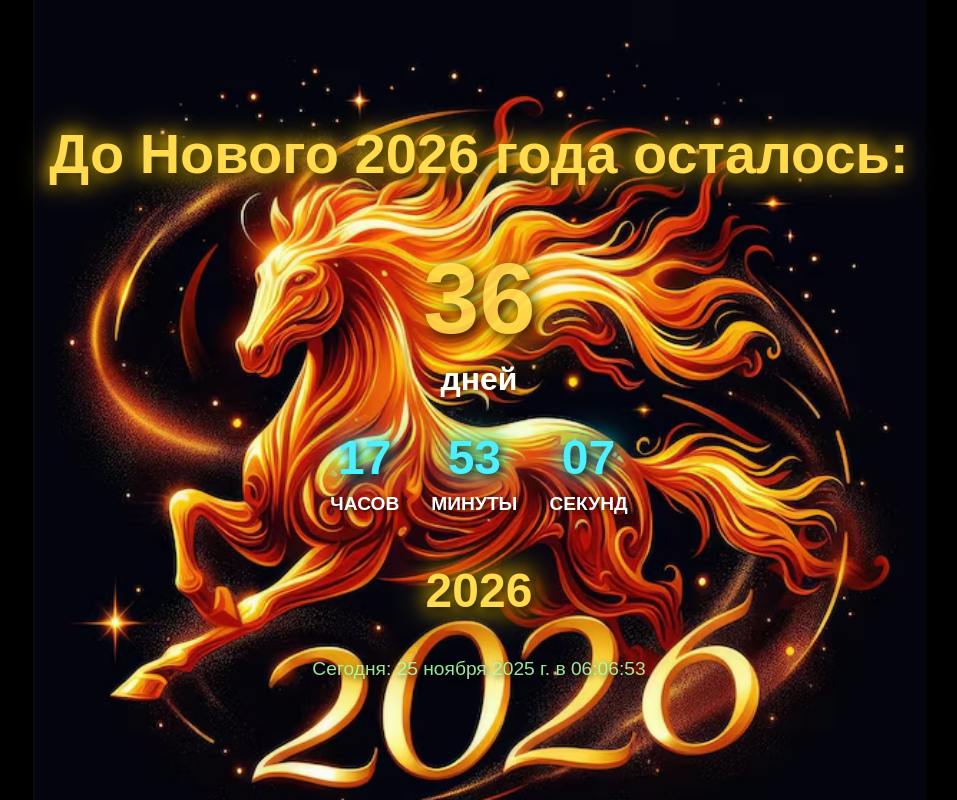
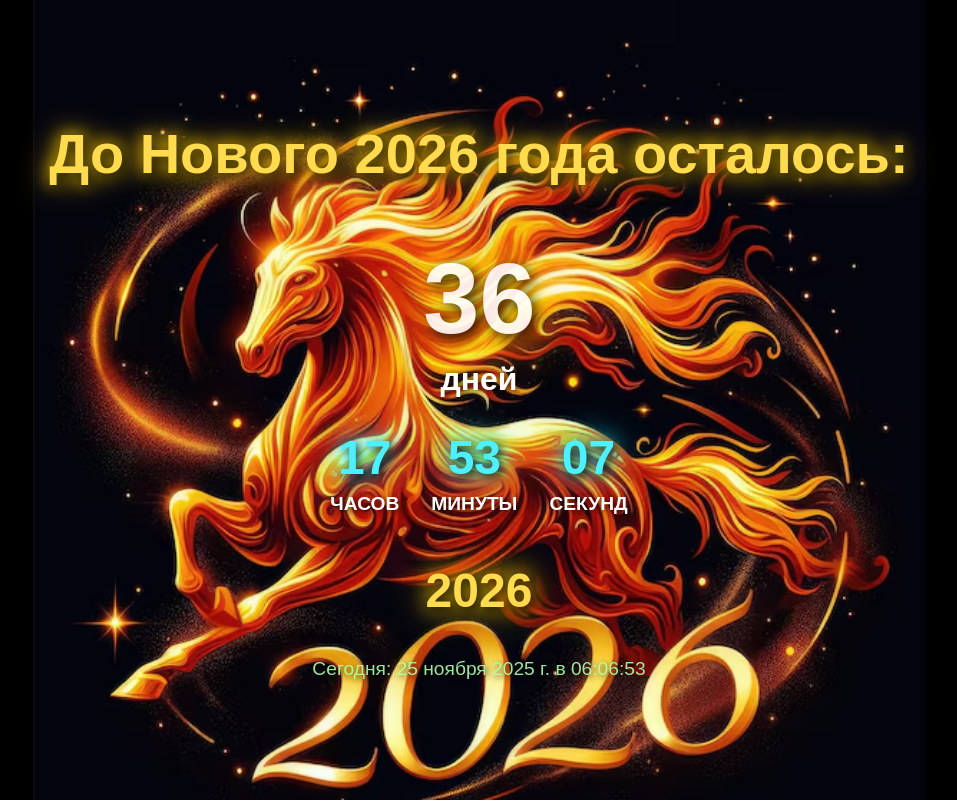
Before and after one commit to mironovka6-source/2026, a plain HTML site: page index.html in a window 1280 px wide. Shown: the whole page, without its empty margins (161-1118 px from the left). Drawn offline with Linux system fonts and the light colour scheme.

Commit message:
Update index.html

```diff
--- a/index.html
+++ b/index.html
@@ -78,7 +78,7 @@
                 4px 4px 12px rgba(0, 0, 0, 0.9),
                 0 0 30px #ffcc00,
                 0 0 60px #ffcc00;
-            color: #ffdb4d;
+            color: #ffffff; /* ИЗМЕНИЛИ НА БЕЛЫЙ ЦВЕТ */
         }
 
         .days-label {
```
